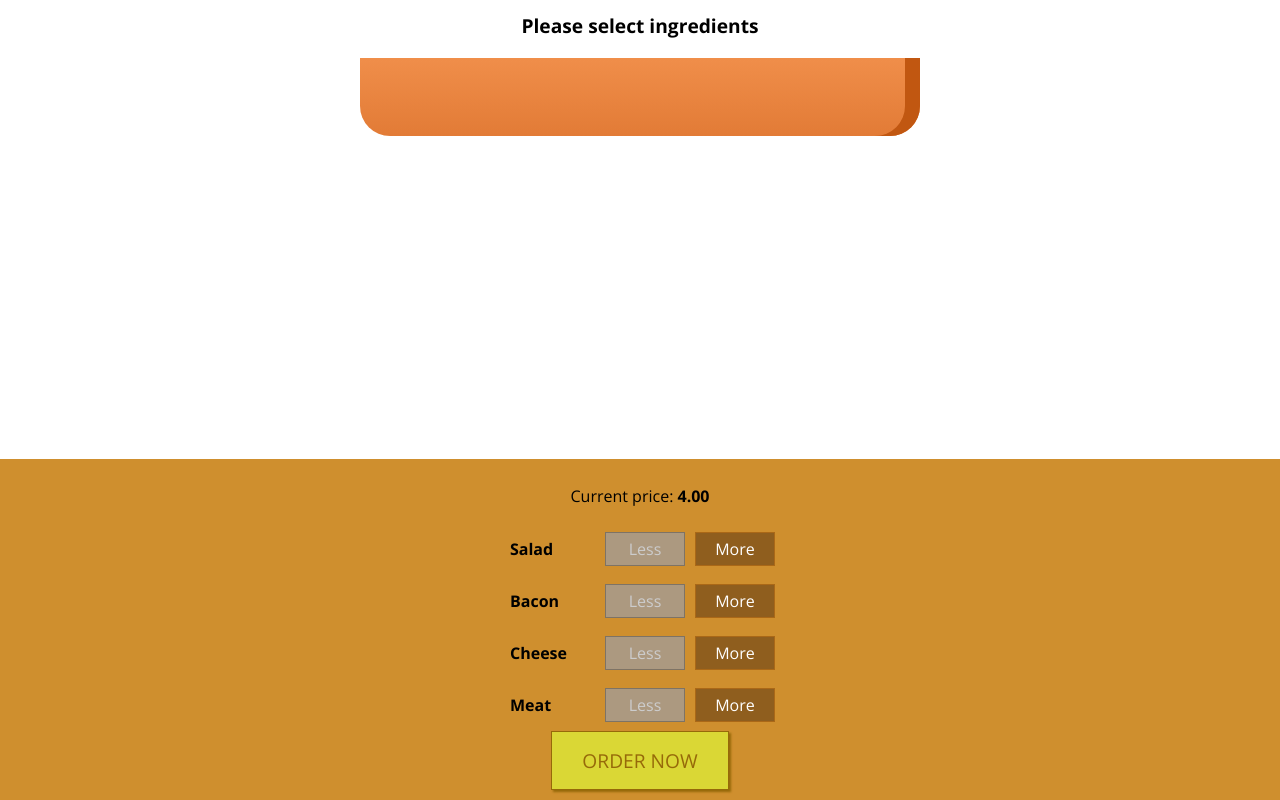
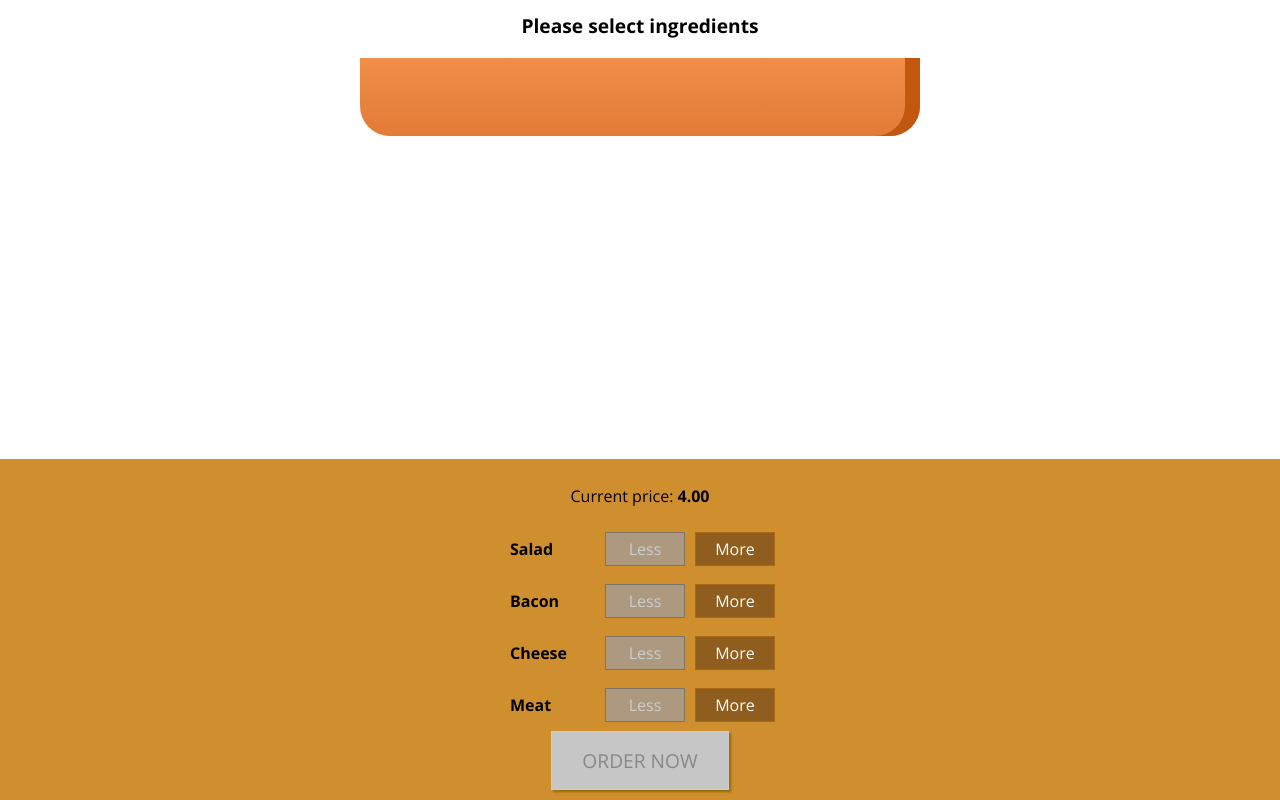
Before and after one commit to gabycasper007/adelyn, a React (Create React App) app: page / in a window 1280 px wide. Shown: the part 179-979 px from the top of the page. Built offline with nearby package versions, Linux system fonts and the light colour scheme.

Commit message:
isPurchaseable

```diff
--- a/src/components/Burger/BuildControls/BuildControls.jsx
+++ b/src/components/Burger/BuildControls/BuildControls.jsx
@@ -2,7 +2,12 @@ import React from "react";
 import BuildControl from "./BuildControl/BuildControl";
 import classes from "./BuildControls.module.css";
 
-const buildControls = props => (
+const buildControls = props => {
+  const isPurchaseable = Object.values(props.ingredients).reduce(
+    (sum, el) => sum + el,
+    0
+  );
+  return (
     <div className={classes.BuildControls}>
       <p>
         Current price: <strong>{props.price.toFixed(2)}</strong>
@@ -19,9 +24,11 @@ const buildControls = props => (
           />
         );
       })}
-
-    <button className={classes.OrderButton}>ORDER NOW</button>
+      <button disabled={!isPurchaseable} className={classes.OrderButton}>
+        ORDER NOW
+      </button>
     </div>
   );
+};
 
 export default buildControls;
```
Lines whose indentation alone changed are shown as unchanged.
